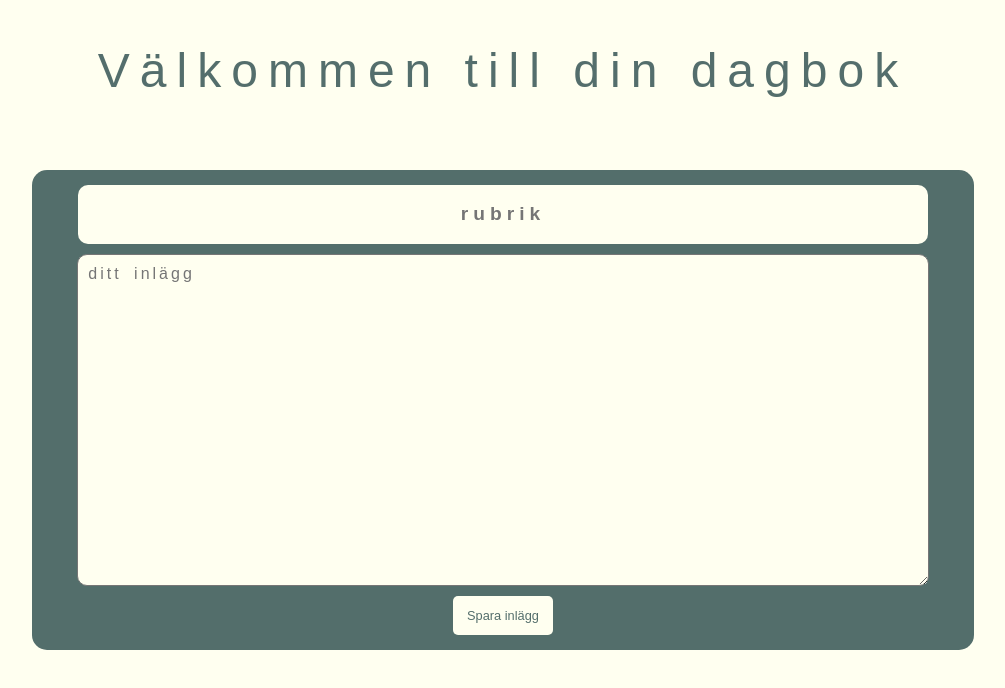
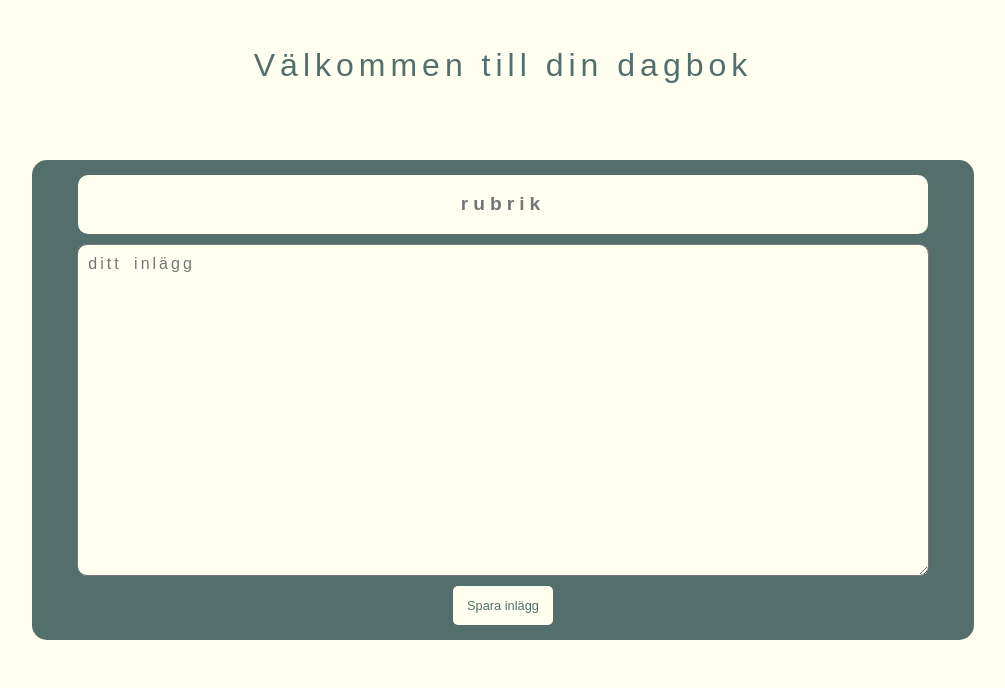
Before and after one commit to GamerShabandari/dagbok, a plain HTML site: page index.html in a window 1280 px wide. Shown: the top 688 px of the page, without its empty margins (137-1142 px from the left). Drawn offline with nearby package versions, Linux system fonts and the light colour scheme.

Commit message:
header css

```diff
--- a/style.css
+++ b/style.css
@@ -21,10 +21,11 @@ header {
     height: 15vh;
     background-color: ivory;
     color: rgba(47, 79, 79, 0.822);
-    font-size: 3rem;
+    font-size: 2rem;
     font-family: Arial, Helvetica, sans-serif;
-    letter-spacing: 10px;
-    padding: 10px;
+    letter-spacing: 5px;
+    padding: 5px;
+    text-align: center;
 }
 
 main {
```
Also changed, not shown: index.html (+3 -1 lines).
